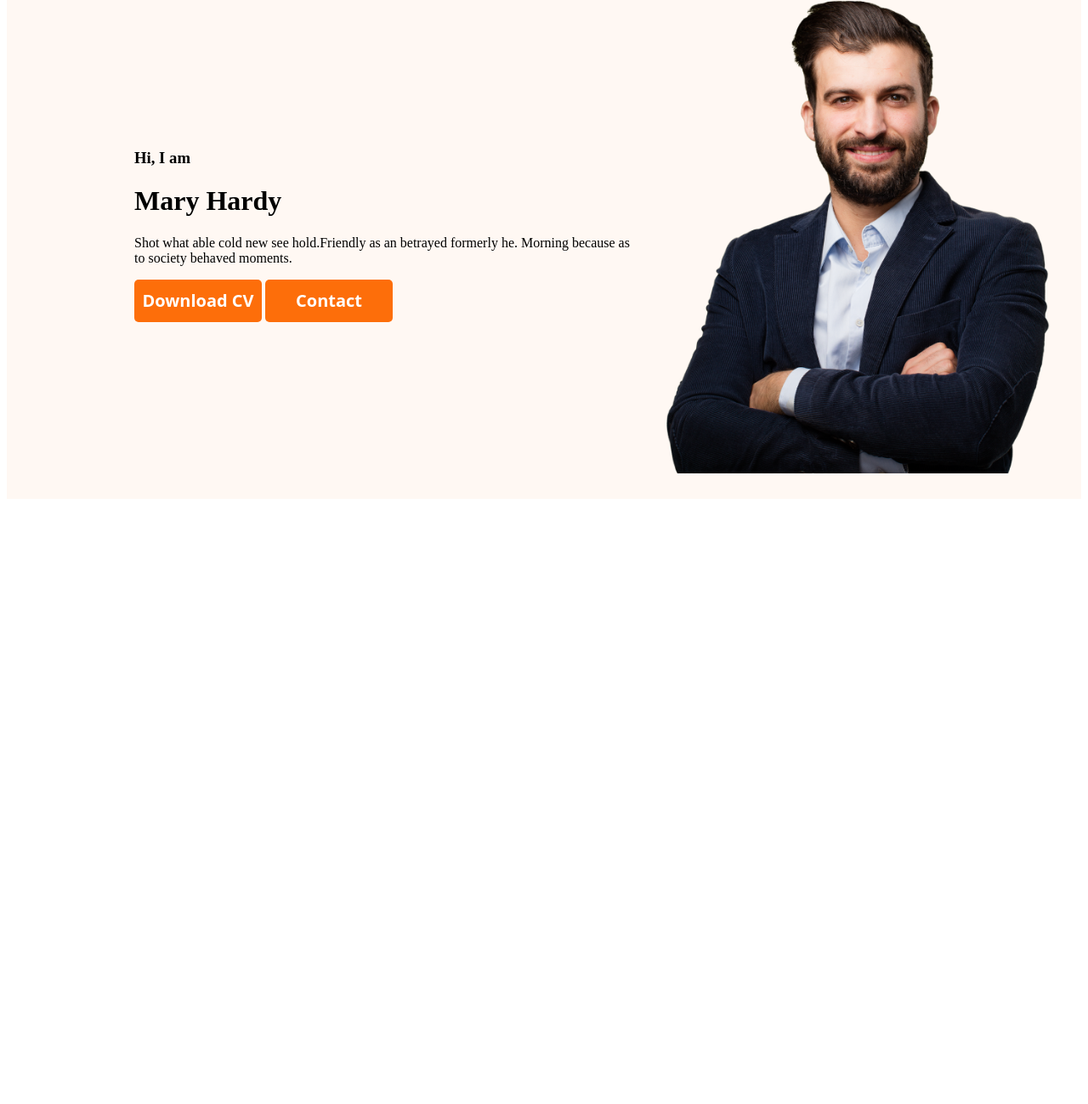
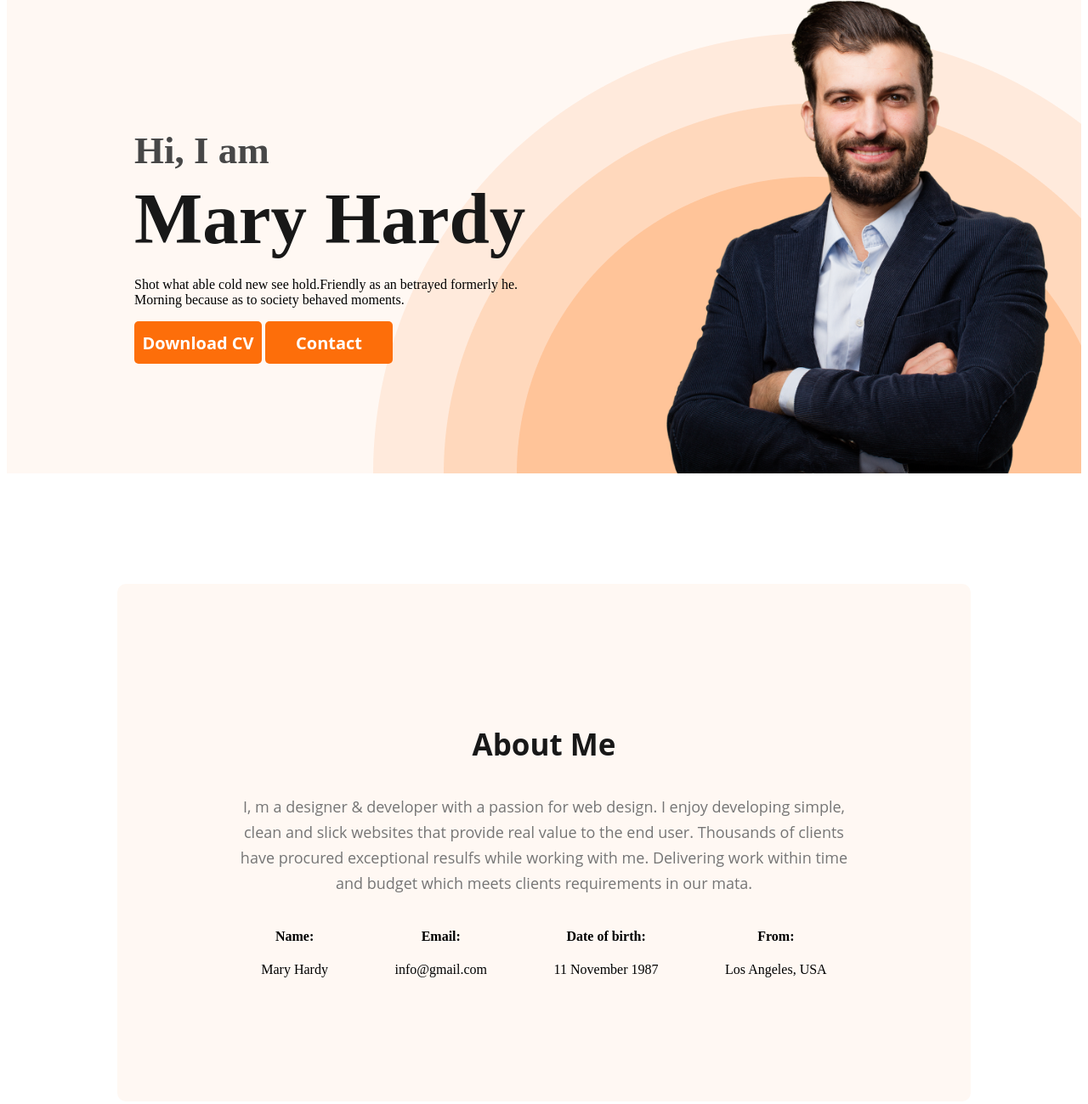
Before and after one commit to Tanjida-Akhter/developer-portfolio, a plain HTML site: page index.html in a window 1280 px wide. Shown: the part 211-1510 px from the top of the page at 85% size. Before the commit the page ends 806 px from the top, so only its background shows below. Drawn offline with Linux system fonts and the light colour scheme.

Commit message:
added about section

```diff
--- a/index.html
+++ b/index.html
@@ -31,7 +31,35 @@
         </div>
     </header>
     <main>
+        <section class="about">
+            <h3 class="section-title">About Me</h3>
+            <p class="section-description">
+                I, m a designer & developer with a passion for web design. I enjoy developing simple, clean and slick websites that provide real value to the end user. Thousands of clients have procured exceptional resulfs while working with me. Delivering work within time and budget which meets clients requirements in our mata.
+            </p>
+            <div class="about-info-container">
+                <div class="about-info">
+                    <h4 class="info-title">Name:
+                    </h4>
+                    <p class="info-description"> Mary Hardy </p>
+                </div>
+                <div class="about-info">
+                    <h4 class="info-title">Email:
+                    </h4>
+                    <p class="info-description">info@gmail.com</p>
+                </div>
+                <div class="about-info">
+                    <h4 class="info-title">Date of birth:
+                    </h4>
+                    <p class="info-description">11 November 1987</p>
+                </div>
+                <div class="about-info">
+                    <h4 class="info-title">From:
+                    </h4>
+                    <p class="info-description">Los Angeles, USA</p>
+                </div>
 
+            </div>
+        </section>
     </main>
     <footer>
 
--- a/styles/portfolio.css
+++ b/styles/portfolio.css
@@ -6,6 +6,7 @@
 
 .text-primary {
     color: #FD6E0A;
+    font-family: 'Open Sans';
 }
 
 .btn-primary {
@@ -46,16 +47,81 @@
     color: #474747;
 }
 
-.header{
-    background-color:#FFF8F3;
+.header {
+    background-color: #FFF8F3;
+    background-image: url('../images/header_bg.png');
+    background-repeat: no-repeat;
+    background-position: bottom right;
 }
 
-.banner{
-    padding: 30px 30px 30px 150px;
+.banner {
+    padding: 30px 30px 0px 150px;
     display: flex;
     align-items: center;
+    justify-content: space-between;
 }
 
-.banner .profile-picture{
+.banner .profile-picture {
     width: 500px;
 }
+
+.banner-greeting {
+    font-size: 45px;
+    color: #474747;
+    margin-bottom: 0;
+}
+
+.banner-title {
+    color: var(--Dark-01, #181818);
+    font-size: 85px;
+    font-style: normal;
+    font-weight: 700;
+    margin-top: 5px;
+    margin-bottom: 20px;
+}
+
+.banner-content {
+    max-width: 500px;
+}
+
+/* Main section style */
+
+.main{
+    max-width: 1100px;
+    margin: 0 auto;
+}
+
+/* about section styles */
+
+.about {
+    padding: 130px;
+    border-radius: 10px;
+    background: #FFF8F3;
+    margin: 130px;
+}
+
+.section-title {
+    color: #181818;
+    text-align: center;
+    font-family: Open Sans;
+    font-size: 35px;
+    font-weight: 700;
+}
+
+.section-description {
+    color: #757575;
+    text-align: center;
+    font-family: Open Sans;
+    font-size: 18px;
+    font-weight: 400;
+    line-height: 30px;
+}
+
+.about-info-container{
+    display: flex;
+    justify-content: space-around;
+}
+
+.about-info{
+    text-align: center;
+}
```
